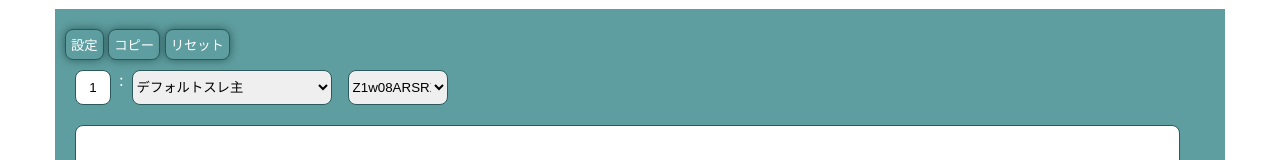
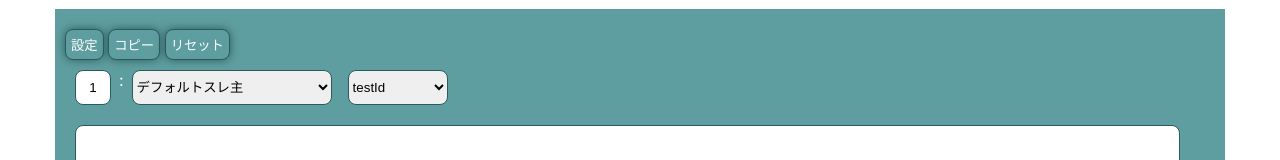
Before and after one commit to satops9/my-app, a React (Create React App) app: page / in a window 1280 px wide. Shown: the part 517-677 px from the top of the page. Built offline with nearby package versions, Linux system fonts and the light colour scheme.

Commit message:
Initial commit

```diff
--- a/src/AppItems/ChatApp.tsx
+++ b/src/AppItems/ChatApp.tsx
@@ -137,10 +137,11 @@ const App: React.FC = () => {
     const selectIdsTexts = Array.from(new Set(selectIdText.split(",")));
 
     useEffect(() => {
-      setOptionsIdSet([{value: chatId, label:chatId}
-                      , {value: selectIdsTexts[0], label:selectIdsTexts[0]}
-                      , {value: selectIdsTexts[1], label:selectIdsTexts[1]}]);
-
+      const optionsIdsSet = selectIdsTexts.map((c) => ({
+        value: c,
+        label: c,
+      }));
+      setOptionsIdSet(optionsIdsSet);
     }, [selectIdText]);
 
     // modal
--- a/src/AppItems/ChatSub.ts
+++ b/src/AppItems/ChatSub.ts
@@ -129,11 +129,11 @@ ${bcCol_B}`;
     setChatId(ids);
     setChatText("");
     const texts = ids + "," + selectIds;
-    const titleOptions = Array.from(new Set(selectIds.split(",")));
+    const titleOptions = Array.from(new Set(texts.split(",")));
     const optionsTitleSet = titleOptions.map((c) => ({
       value: c,
       label: c,
     }));
-    setOptionsIdSet([{value:ids,label:ids},{value:titleOptions[0],label:titleOptions[0]}, {value:titleOptions[1],label:titleOptions[1]}]);
+    setOptionsIdSet(optionsTitleSet);
     handleInputChange(inputViewMode(),inputH_CodeMode(), textItems, codeItems)
   }
```
Also changed, not shown: 7 other files (tests, documents, lock files or other folders).
